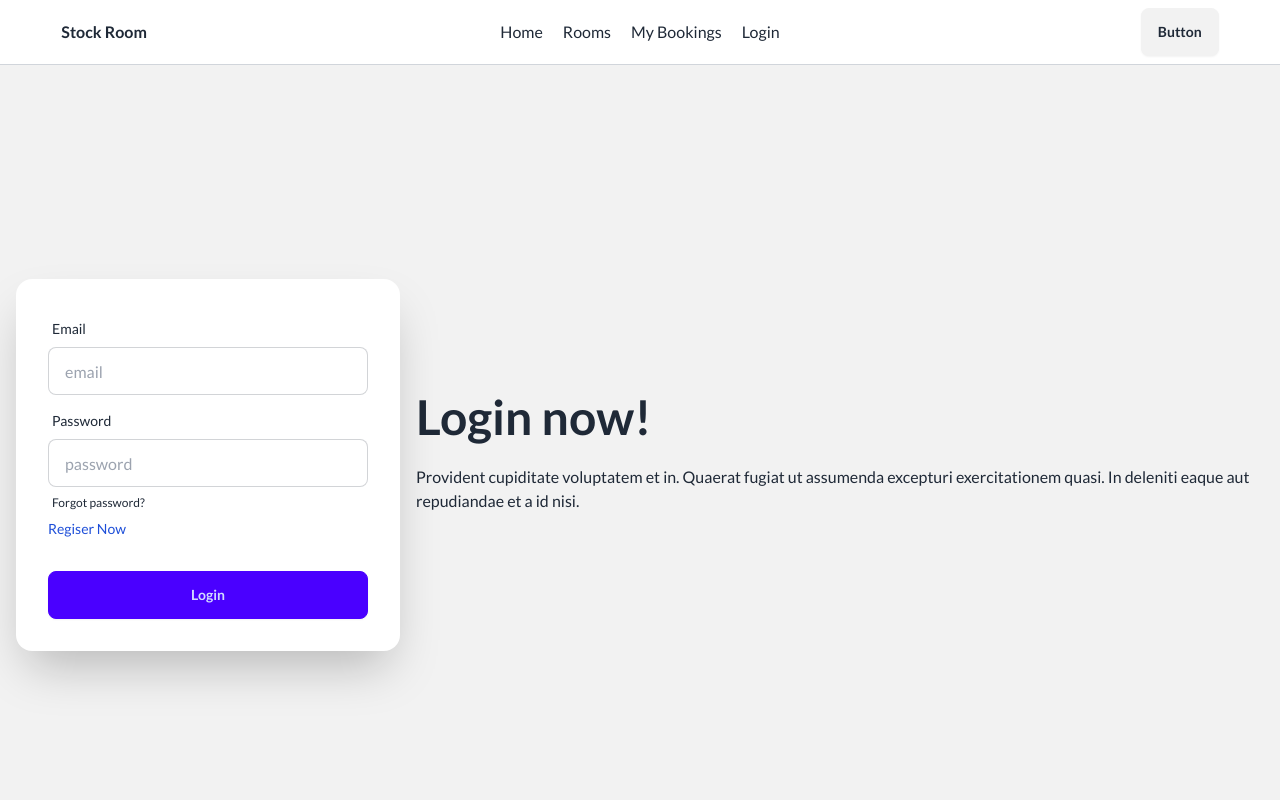
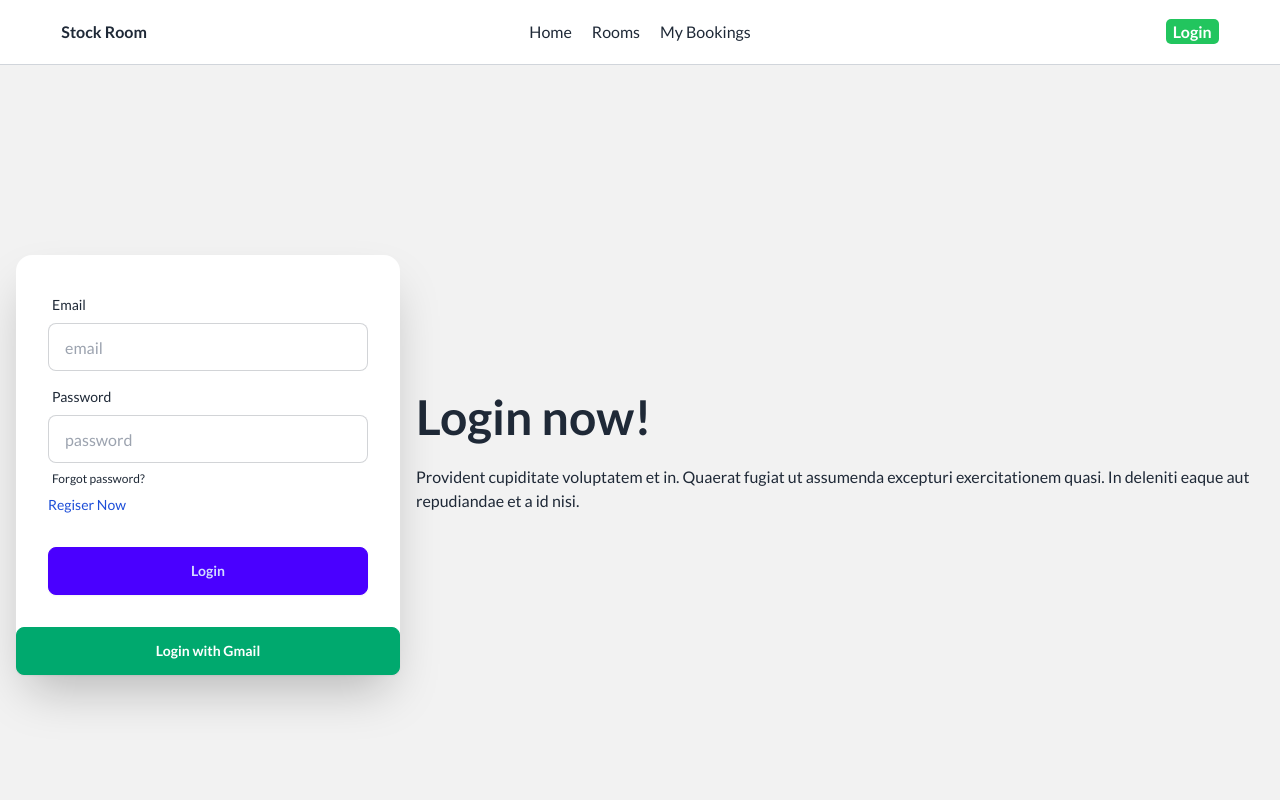
Before and after one commit to jnoyon/jnoyon-ph-a11, a React (Vite) app: page /login in a window 1280 px wide. Shown: the top 800 px of the page. Built offline with nearby package versions, Linux system fonts and the light colour scheme; no server answers.

Commit message:
Firebase Integrated

```diff
--- a/src/assets/context/AuthProvider.jsx
+++ b/src/assets/context/AuthProvider.jsx
@@ -1,13 +1,14 @@
-import React, { useState } from 'react'
+import React, { useEffect, useState } from 'react'
 import AuthContext from './AuthContext'
 import auth from '../../firebase/firebase.config';
-import { createUserWithEmailAndPassword } from 'firebase/auth';
+import { createUserWithEmailAndPassword, GoogleAuthProvider, onAuthStateChanged, signInWithEmailAndPassword, signInWithPopup, signOut, updateProfile } from 'firebase/auth';
 
 export default function AuthProvider({children}) {
 
     const [user, setUser] = useState(null);
     const [loading, setLoading] = useState(true)
 
+    const provider = new GoogleAuthProvider();
 
     // Create User
     const createUser = (email, password) => {
@@ -15,10 +16,50 @@ export default function AuthProvider({children}) {
         return createUserWithEmailAndPassword(auth,email, password);
     }
 
+    // SignIn
+    const userSignIn = (email, password) => {
+        setLoading(true);
+        return signInWithEmailAndPassword(auth, email, password)
+    }
+
+    // SignIn with Google
+    const userSignInWithGoogle = () => {
+        setLoading(true)
+        return signInWithPopup(auth, provider);
+    }
+
+    // Update User
+    const updateUser = (updatedData) => {
+        return updateProfile(auth.currentUser, updatedData);
+    }
+
+    // observer
+    useEffect(()=> {
+        const unsubscribe = onAuthStateChanged(auth, currentUser => {
+            setUser(currentUser);
+            setLoading(false)
+        })
+
+        return () => {
+            unsubscribe();
+        }
+    }, []);
+
+
+    // Log out
+    const signOutUser = () => {
+        setLoading(true);
+        return signOut(auth)
+    }
+
     const authInfo = {
         user,
         loading,
-        createUser
+        createUser,
+        userSignIn,
+        userSignInWithGoogle,
+        signOutUser,
+        updateUser
     }
 
   return (
--- a/src/components/Menu.jsx
+++ b/src/components/Menu.jsx
@@ -7,7 +7,7 @@ export default function Menu() {
     <NavLink to="/"> Home </NavLink>
             <NavLink to="/rooms"> Rooms </NavLink>
             <NavLink to="/my-bookings"> My Bookings </NavLink>
-            <NavLink to="/login"> Login </NavLink>
+
     </>
   )
 }
--- a/src/components/Navbar.jsx
+++ b/src/components/Navbar.jsx
@@ -1,10 +1,25 @@
-import React from "react";
+import React, { useContext } from "react";
 import { Link, NavLink } from "react-router-dom";
 import Menu from "./Menu";
+import AuthContext from "../assets/context/AuthContext";
+import toast, { Toaster } from 'react-hot-toast';
+
 
 export default function Navbar() {
+  const signOut = () => toast.success('You have successfully Signed Out!');
+  const {user, signOutUser} = useContext(AuthContext);
+  const handleSignOut = () => {
+    signOutUser()
+    .then(result=> {
+      signOut();
+    })
+    .catch(error => {
+      console.log(error)
+    })
+  }
   return (
     <div className="border-b border-solid border-gray-300">
+      <Toaster />
       <div className="navbar container mx-auto w-11/12">
         <div className="navbar-start">
           <div className="dropdown">
@@ -39,7 +54,9 @@ export default function Navbar() {
           </div>
         </div>
         <div className="navbar-end">
-          <a className="btn">Button</a>
+          {
+              user? <div className="flex items-center gap-3"> <div className="flex items-center gap-1"> <img src={user.photoURL} alt="Photo" className="w-10 h-10 rounded-md" /> <div> <p className="font-bold text-sm"> {user.displayName} </p> <p className="text-xs"> {user.email} </p> </div> </div>  <button className="button bg-red-500" onClick={handleSignOut}> Logout </button> </div> : <div> <NavLink className='button bg-green-500' to="/login"> Login </NavLink> </div>
+          }
         </div>
       </div>
     </div>
--- a/src/index.css
+++ b/src/index.css
@@ -9,3 +9,9 @@ body {
     width: 100%;
     height: 60vh;
 }
+.button {
+    border-radius: 5px;
+    color: #FFF;
+    font-weight: bold;
+    padding: 3px 7px;
+}
--- a/src/pages/Login.jsx
+++ b/src/pages/Login.jsx
@@ -1,14 +1,51 @@
-import React from "react";
+import React, { useContext, useState } from "react";
 import { Helmet } from "react-helmet";
 import { Link } from "react-router-dom";
+import AuthContext from "../assets/context/AuthContext";
+import toast, { Toaster } from 'react-hot-toast';
 
 export default function Login() {
+  const {userSignIn, userSignInWithGoogle} = useContext(AuthContext);
+
+  const errorNotification = (notification) => toast.error(notification);
+
+  const handleSubmit = (e) => {
+    e.preventDefault();
+
+    const email = e.target.email.value;
+    const password = e.target.password.value;
+
+    // Log the values or use them as needed
+    console.log({ email, password });
+
+    userSignIn(email, password)
+    .then(result=> {
+      console.log('error', result)
+    })
+    .catch(error => {
+      console.log(error)
+      errorNotification(error.message);
+    })
+  }
+
+  const handleGoogleLogin = () => {
+    userSignInWithGoogle()
+    .then(result=> {
+      console.log('errro', result)
+    })
+    .catch(error => {
+      console.log(error)
+      errorNotification(error.message);
+    })
+  }
+
   return (
     <div>
       <Helmet>
         <title> Login - Stock Room </title>
       </Helmet>
       <div className="hero bg-base-200 min-h-screen">
+        <Toaster />
         <div className="hero-content flex-col lg:flex-row-reverse">
           <div className="text-center lg:text-left">
             <h1 className="text-5xl font-bold">Login now!</h1>
@@ -19,7 +56,7 @@ export default function Login() {
             </p>
           </div>
           <div className="card bg-base-100 w-full max-w-sm shrink-0 shadow-2xl">
-            <form className="card-body">
+            <form onSubmit={handleSubmit} className="card-body">
               <div className="form-control">
                 <label className="label">
                   <span className="label-text">Email</span>
@@ -28,6 +65,7 @@ export default function Login() {
                   type="email"
                   placeholder="email"
                   className="input input-bordered"
+                  name="email"
                   required
                 />
               </div>
@@ -39,6 +77,7 @@ export default function Login() {
                   type="password"
                   placeholder="password"
                   className="input input-bordered"
+                  name="password"
                   required
                 />
                 <label className="label">
@@ -54,6 +93,9 @@ export default function Login() {
                 <button className="btn btn-primary">Login</button>
               </div>
             </form>
+            <div>
+              <button onClick={handleGoogleLogin} className="btn btn-success text-white w-full"> Login with Gmail </button>
+            </div>
           </div>
         </div>
       </div>
--- a/src/pages/Register.jsx
+++ b/src/pages/Register.jsx
@@ -4,7 +4,7 @@ import toast, { Toaster } from 'react-hot-toast';
 
 export default function Register() {
 
-  const {createUser} = useContext(AuthContext);
+  const {createUser, updateUser} = useContext(AuthContext);
   const [errorMsg, setErrorMsg] = useState('');
 
   const errorNotification = (notification) => toast.error(notification);
@@ -18,11 +18,11 @@ export default function Register() {
 
     const name = e.target.name.value;
     const email = e.target.email.value;
-    const photoURL = e.target.photourl.value;
+    const photourl = e.target.photourl.value;
     const password = e.target.password.value;
 
     // Log the values or use them as needed
-    console.log({ name, email, photoURL, password });
+    console.log({ name, email, photourl, password });
     const regex = /^(?=.*[a-z])(?=.*[A-Z]).{6,}$/;
     if (!regex.test(password)) {
       setErrorMsg('Must have an Uppercase letter, a lowercase letter, Length must be at least 6 character');
@@ -32,7 +32,8 @@ export default function Register() {
     setErrorMsg('')
     createUser(email, password)
     .then(result=> {
-      console.log('first', result)
+      console.log('error', result)
+      updateUser({displayName: name, photoURL: photourl})
     })
     .catch(error => {
       console.log(error)
```
